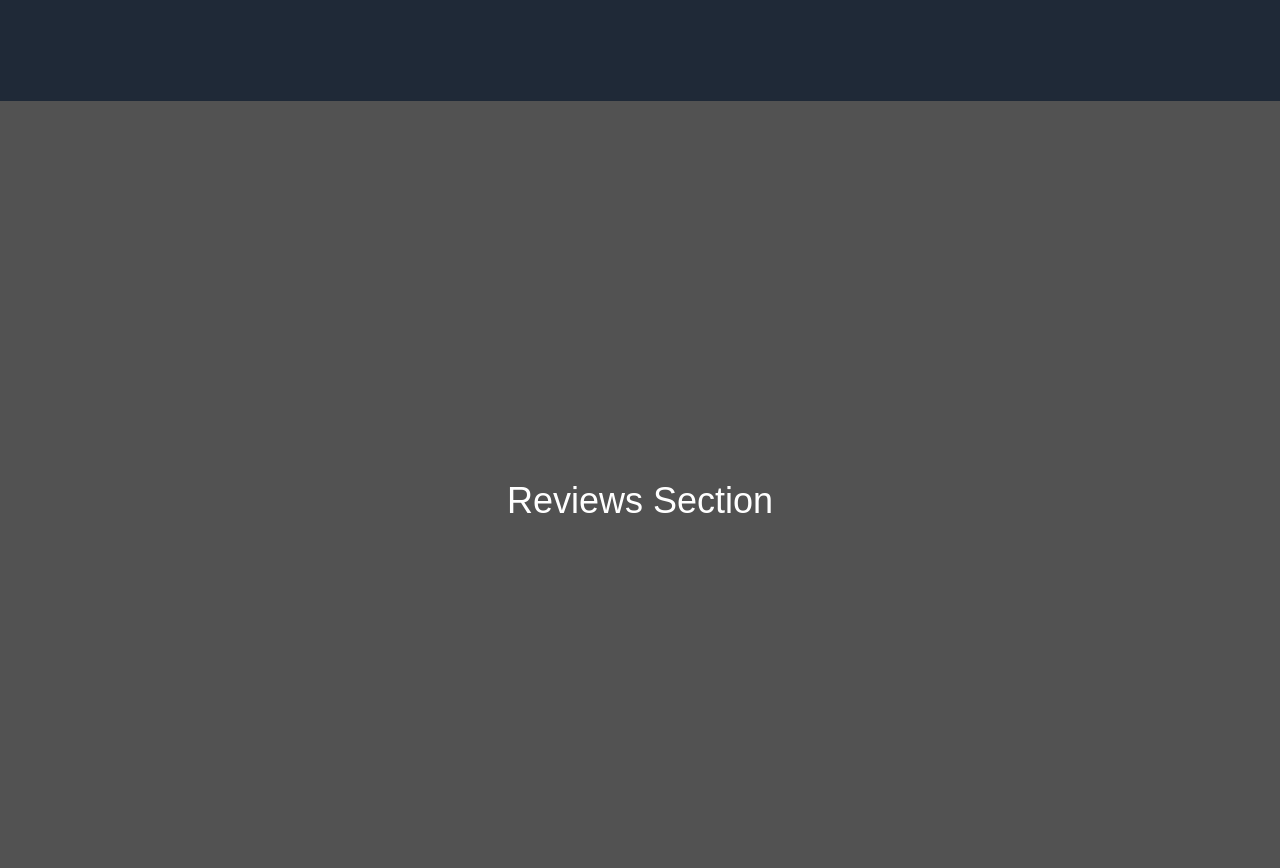
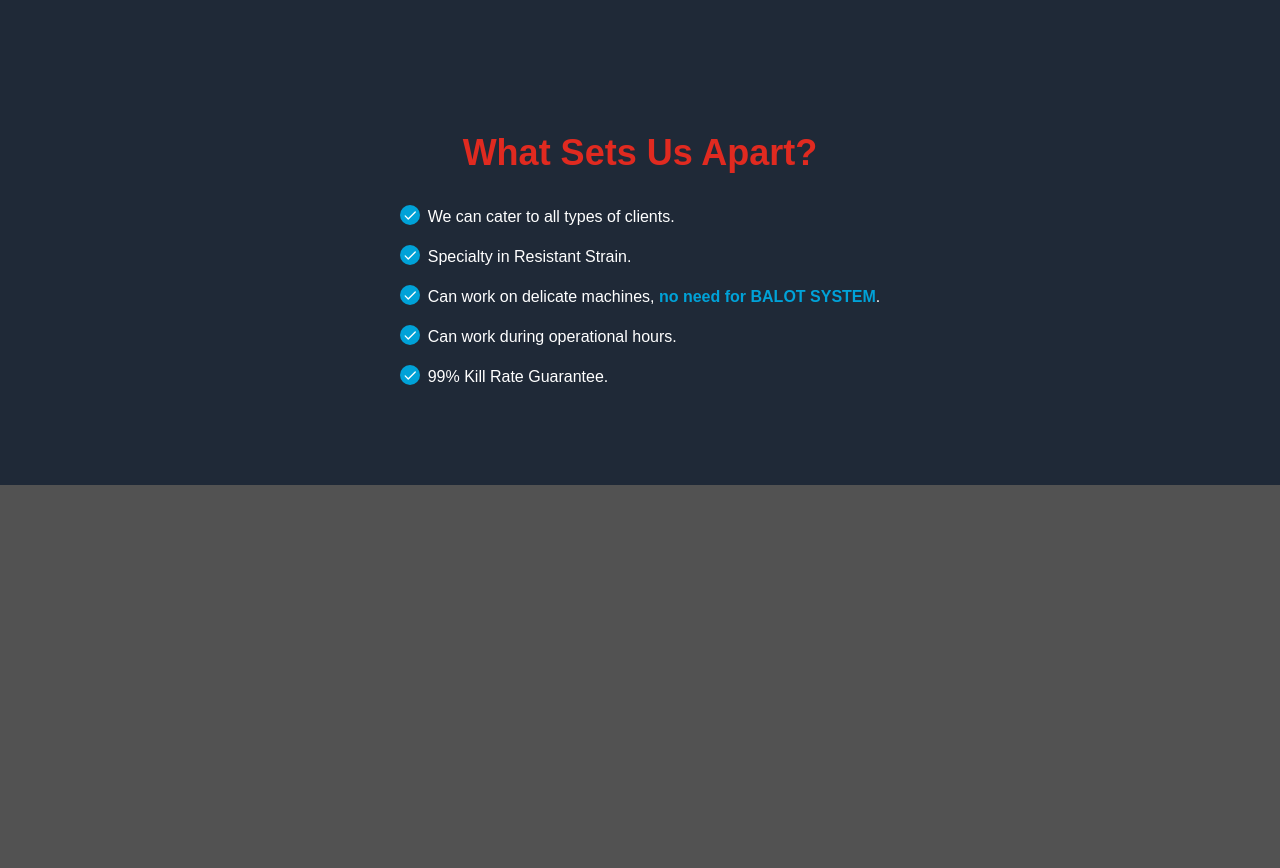
Before and after one commit to olliviermorales/mad_4_pest, a Next.js app: page / in a window 1280 px wide. Shown: the part 2708-3576 px from the top of the page. Built offline with nearby package versions, Linux system fonts and the light colour scheme; a web font is replaced by a local one.

Commit message:
Finish service section

```diff
--- a/app/_components/Services.tsx
+++ b/app/_components/Services.tsx
@@ -1,11 +1,14 @@
+import { Check } from "@phosphor-icons/react/dist/ssr";
 import Image from "next/image";
 import React, { useRef, useEffect, useState } from "react";
 
 const Services = () => {
   const scopeRef = useRef(null);
   const whereRef = useRef(null);
+  const setsUsApartRef = useRef(null);
   const [isScopeVisible, setIsScopeVisible] = useState(false);
   const [isWhereVisible, setIsWhereVisible] = useState(false);
+  const [isSetsUsApartVisible, setIsSetsUsApartVisible] = useState(false);
 
   useEffect(() => {
     const scopeObserver = new IntersectionObserver(
@@ -28,6 +31,16 @@ const Services = () => {
       { threshold: 0.1 }
     );
 
+    const setsUsApartObserver = new IntersectionObserver(
+      (entries) => {
+        if (entries[0].isIntersecting) {
+          setIsSetsUsApartVisible(true);
+          setsUsApartObserver.disconnect();
+        }
+      },
+      { threshold: 0.1 }
+    );
+
     if (scopeRef.current) {
       scopeObserver.observe(scopeRef.current);
     }
@@ -36,12 +49,19 @@ const Services = () => {
       whereObserver.observe(whereRef.current);
     }
 
+    if (setsUsApartRef.current) {
+      setsUsApartObserver.observe(setsUsApartRef.current);
+    }
+
     return () => {
       if (scopeRef.current) {
         scopeObserver.unobserve(scopeRef.current);
       }
       if (whereRef.current) {
         whereObserver.unobserve(whereRef.current);
+      }
+      if (setsUsApartRef.current) {
+        setsUsApartObserver.unobserve(setsUsApartRef.current);
       }
     };
   }, []);
@@ -203,6 +223,64 @@ const Services = () => {
           </div>
         </div>
       </div>
+      <div
+        ref={setsUsApartRef}
+        className={`flex flex-col items-center w-full max-w-7xl p-4 md:p-8 mt-16 ${
+          isSetsUsApartVisible ? "animate-fade-in" : ""
+        }`}
+      >
+        <h2 className="text-3xl md:text-4xl font-bold text-[#E02A20] mb-8 text-center">
+          What Sets Us Apart?
+        </h2>
+        <ul className="list-none space-y-4">
+          <li className="flex items-start space-x-2">
+            <div className="bg-[#00A2D8] rounded-full w-5 h-5 text-center justify-center items-center flex">
+              <span className="text-[white] text-sm font-bold  ">
+                <Check weight="bold" />
+              </span>
+            </div>
+            <span>We can cater to all types of clients.</span>
+          </li>
+          <li className="flex items-start space-x-2">
+            <div className="bg-[#00A2D8] rounded-full w-5 h-5 text-center justify-center items-center flex">
+              <span className="text-[white] text-sm font-bold  ">
+                <Check weight="bold" />
+              </span>
+            </div>
+            <span>Specialty in Resistant Strain.</span>
+          </li>
+          <li className="flex items-start space-x-2">
+            <div className="bg-[#00A2D8] rounded-full w-9 sm:w-5 h-5 text-center justify-center items-center flex">
+              <span className="text-[white] text-sm font-bold  ">
+                <Check weight="bold" />
+              </span>
+            </div>
+            <span>
+              Can work on delicate machines,{" "}
+              <span className="text-[#00A2D8] font-bold">
+                no need for BALOT SYSTEM
+              </span>
+              .
+            </span>
+          </li>
+          <li className="flex items-start space-x-2">
+            <div className="bg-[#00A2D8] rounded-full w-5 h-5 text-center justify-center items-center flex">
+              <span className="text-[white] text-sm font-bold  ">
+                <Check weight="bold" />
+              </span>
+            </div>
+            <span>Can work during operational hours.</span>
+          </li>
+          <li className="flex items-start space-x-2">
+            <div className="bg-[#00A2D8] rounded-full w-5 h-5 text-center justify-center items-center flex">
+              <span className="text-[white] text-sm font-bold  ">
+                <Check weight="bold" />
+              </span>
+            </div>
+            <span>99% Kill Rate Guarantee.</span>
+          </li>
+        </ul>
+      </div>
     </div>
   );
 };
```
